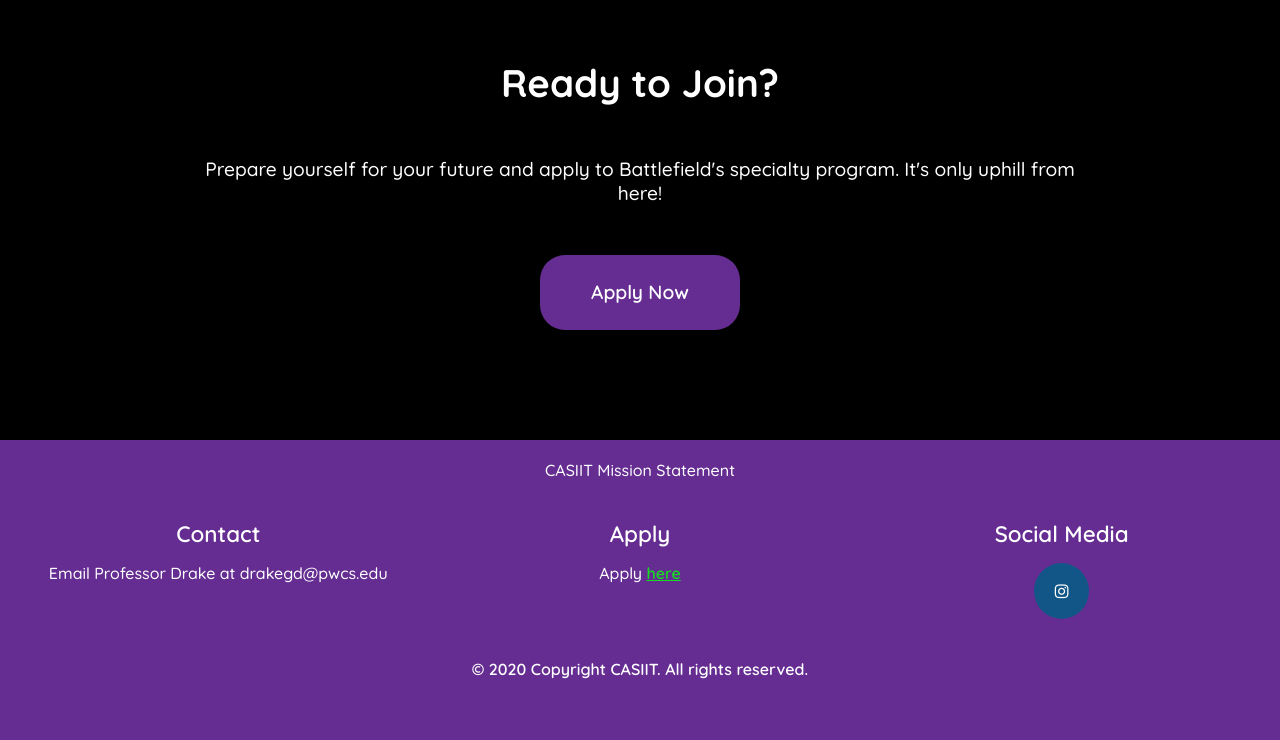
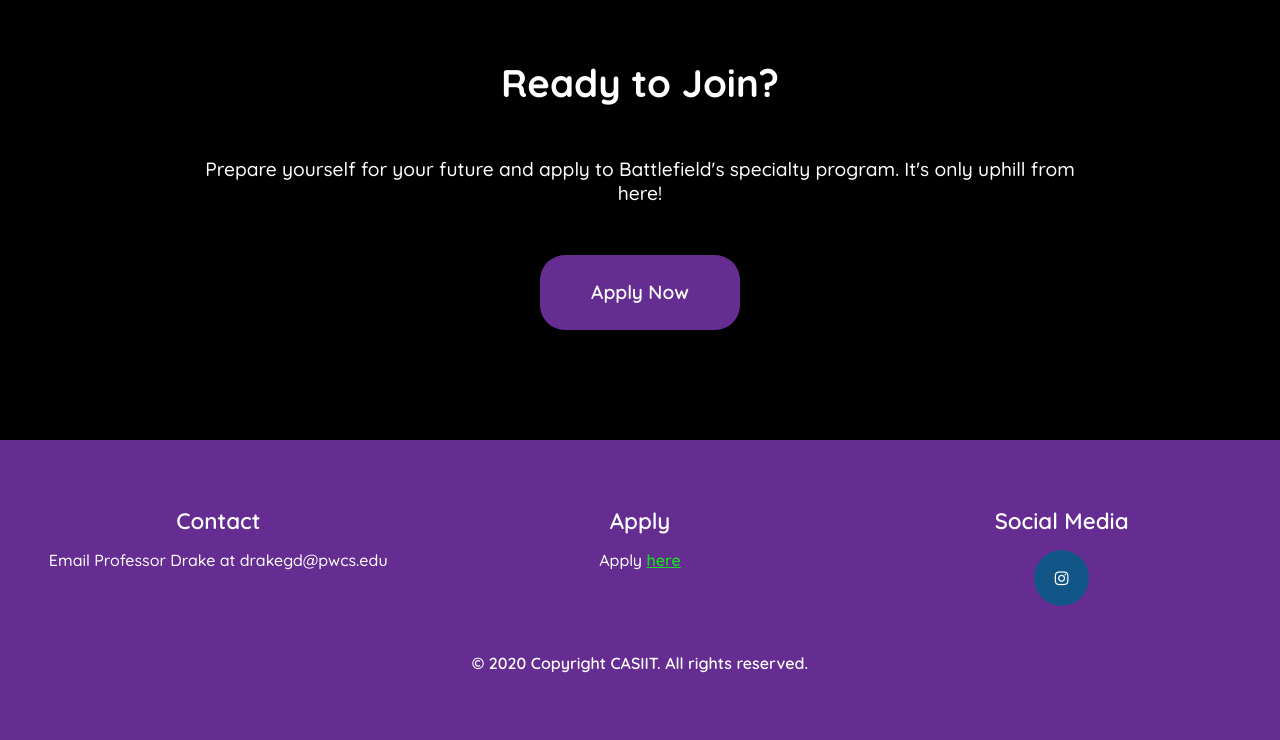
Before and after one commit to CASIIT/CASIIT-Web, a Node server app: page / in a window 1280 px wide. Shown: the part 3342-4082 px from the top of the page. Run offline with Node 20, Linux system fonts and the light colour scheme; some libraries are stand-ins or nearby versions.

Commit message:
Removed footer mission statement

```diff
--- a/package.json
+++ b/package.json
@@ -5,7 +5,7 @@
     "main": "server.js",
     "scripts": {
         "start": "node server.js",
-        "dev": "nodemon -e js,ejs,html -w . -w public -w views -w routes -w models server.js"
+        "dev": "gulp"
     },
     "keywords": [],
     "author": "",
--- a/views/embeds/footer.ejs
+++ b/views/embeds/footer.ejs
@@ -1,5 +1,4 @@
 <footer id="footer">
-    <div class="footerMissionStatement">CASIIT Mission Statement</div>
     <div class="footerColumn">
         <h3 class="footerHeader">Contact</h3>
         <p class="footerText">Email Professor Drake at drakegd@pwcs.edu</p>
```
